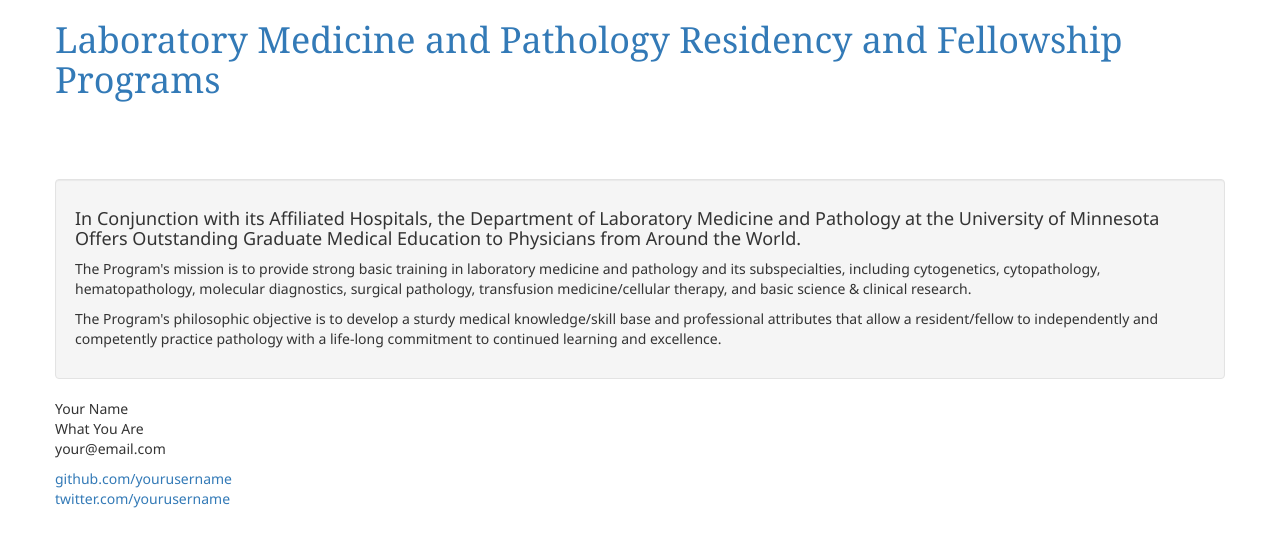
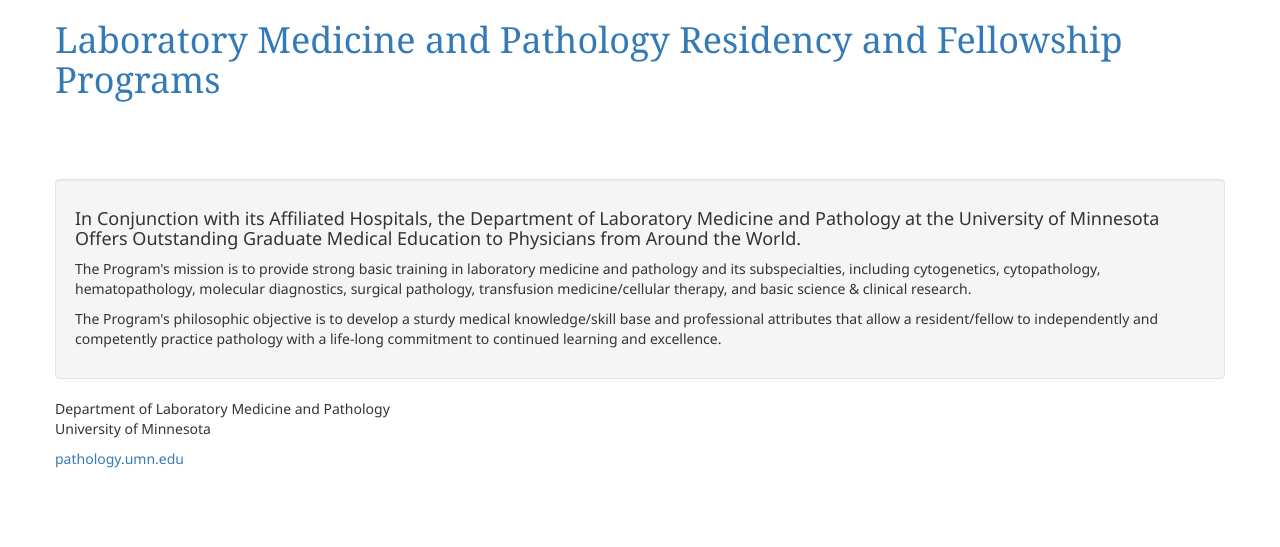
Before and after one commit to bdunnette/fragmentary-lesion, a Jekyll site: the page built from index.html, in a window 1280 px wide. Shown: the top 547 px of the page. Built offline with Jekyll 4.4.1, drawn with Linux system fonts in a browser that asks for light colours; nearby versions of some CDN libraries; Markdown is read by kramdown in place of the engine named in the settings.

Commit message:
Updated default.html

```diff
--- a/_layouts/default.html
+++ b/_layouts/default.html
@@ -73,15 +73,13 @@
             <div class="footer row">
               <div class="contact">
                 <p>
-                  Your Name<br />
-                  What You Are<br />
-                  your@email.com
+                  Department of Laboratory Medicine and Pathology<br />
+                  University of Minnesota
                 </p>
               </div>
               <div class="contact">
                 <p>
-                  <a href="http://github.com/yourusername/">github.com/yourusername</a><br />
-                  <a href="http://twitter.com/yourusername/">twitter.com/yourusername</a><br />
+                  <a href="http://pathology.umn.edu">pathology.umn.edu</a><br />
                 </p>
               </div>
             </div>
```
